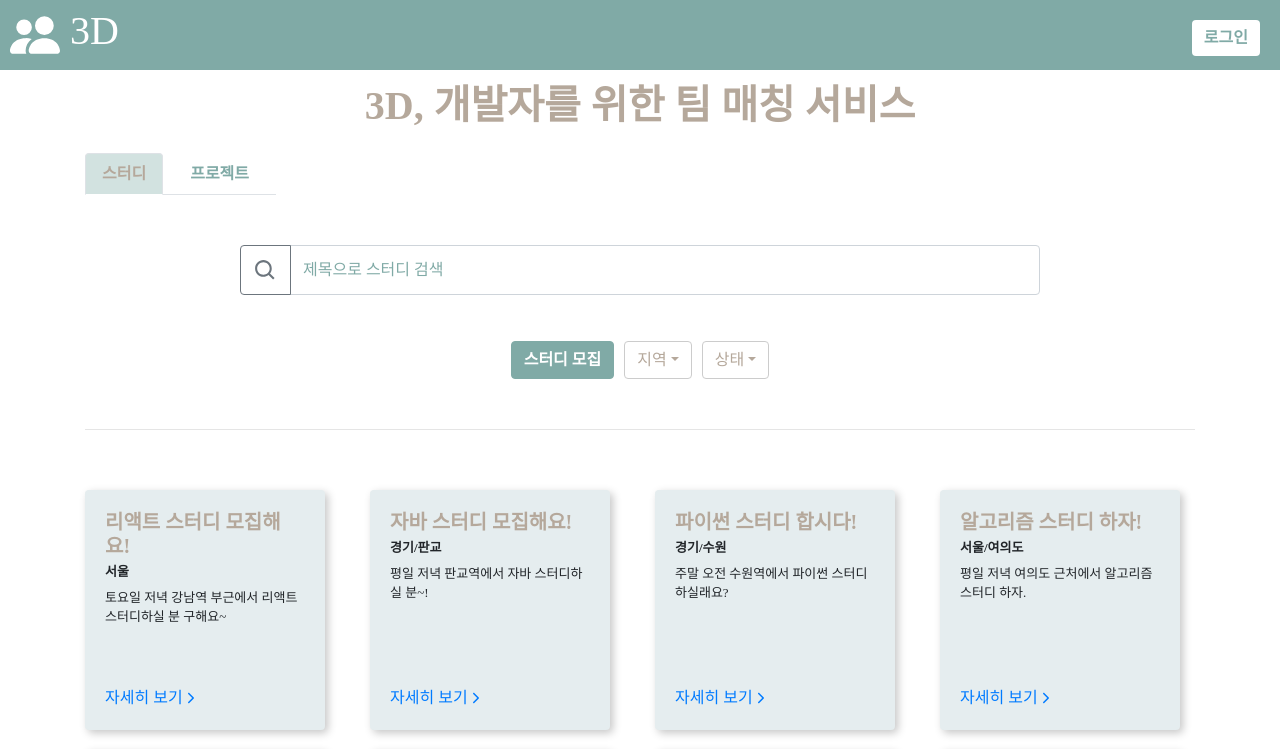
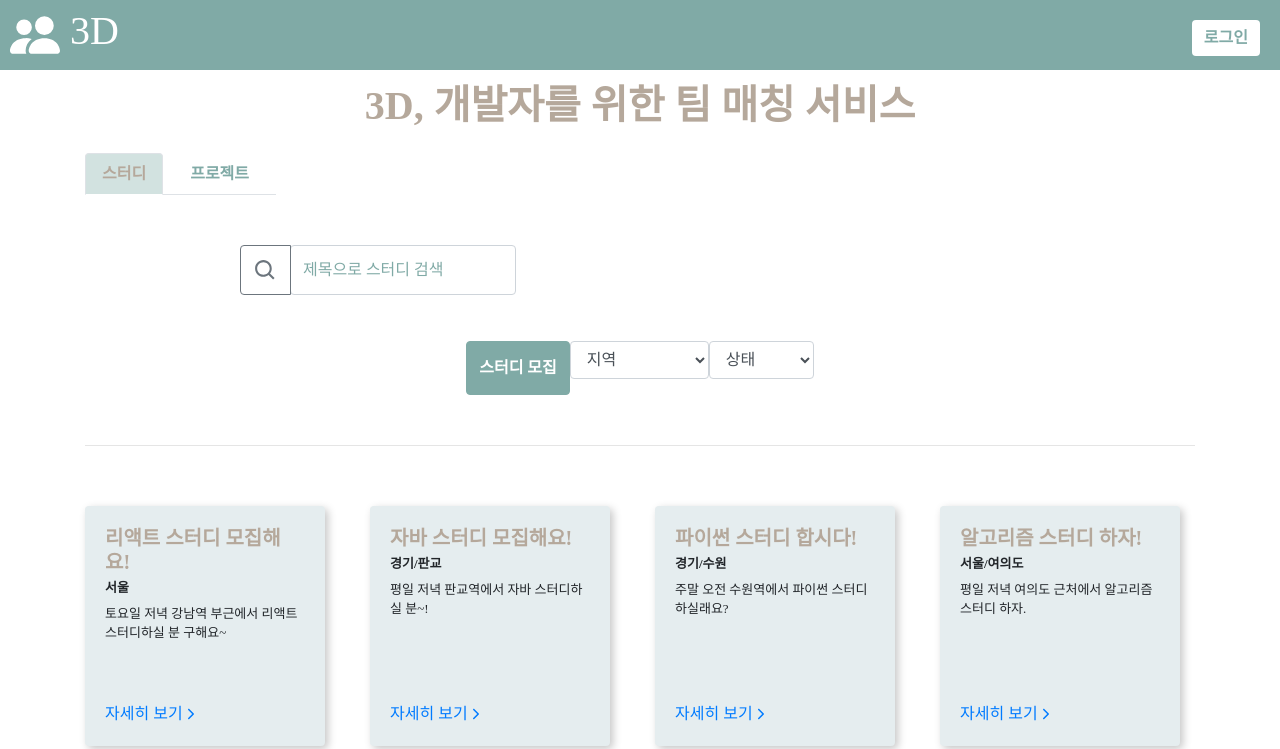
Before and after one commit to 3ddd-developers/3d-frontend, a React app: page / in a window 1280 px wide. Shown: the top 749 px of the page. Built offline with nearby package versions, Linux system fonts and the light colour scheme; a web font is replaced by a local one.

Commit message:
[feat] pagination 로직 구현 및 api 연동 로직 구현

```diff
--- a/src/pages/Main.jsx
+++ b/src/pages/Main.jsx
@@ -1,5 +1,5 @@
 import React, { useState, useEffect } from 'react';
-import { Container, Row, Col, Button, DropdownButton, Dropdown, InputGroup, FormControl, Card, Tabs, Tab, Pagination } from 'react-bootstrap';
+import { Container, Row, Col, Button, DropdownButton, Dropdown, InputGroup, Form, FormControl, Card, Tabs, Tab, Pagination } from 'react-bootstrap';
 import { BiSearch } from "react-icons/bi";
 import { IoIosArrowForward } from "react-icons/io";
 import axios from 'axios';
@@ -38,7 +38,13 @@ const Main = () => {
     const [offset, setOffset] = useState(0);
     const [active, setActive] = useState(1);
 
+    const [region, setRegion] = useState('지역');
+    const [state, setState] = useState('상태');
+
     // pagination
+    // TODO
+    // 1. GetList 이후 pages 설정하는 로직 필요함
+    // 2. page num < 1 일 때 1으로 셋팅하는 로직 필요, page num > page num 일 때 page num 으로 셋팅하는 로직 필요 (예외처리)
     let pages = [];
     for (let number = 1; number <= 5; number++) {
         pages.push(
@@ -51,9 +57,11 @@ const Main = () => {
     const onSearch = evt => {
         if (evt.type === 'click' || evt.type === 'keydown' && evt.keyCode === 13) {
             // TODO 검색 서비스 콜
-            // offset, limit 추가해야 함
+
+            setSearchVal(evt.target.value);
+            setActive(1);
             return;
-            axios.get(`/api/study/post?title=${searchVal}`)
+            axios.get(`/api/study/post?limit=20&offset=1&title=${searchVal}`)
                 .then(function (response) {
                     // console.log(response);
                     let arr = response.data.res.map(item => {
@@ -74,7 +82,49 @@ const Main = () => {
     }
 
     const onChange = evt => {
-        setSearchVal(evt.target.value);
+        switch (evt.target.id) {
+            case 'region':
+
+                setRegion(evt.target.value);
+                setActive(1);
+                break;
+            case 'state':
+
+                setState(evt.target.value);
+                setActive(1);
+                break;
+            default:
+                break;
+        }
+    }
+
+    const getStudyList = () => {
+        let url = `/api/study/post?limit=20&offset=${active}`;
+
+        if (searchVal !== '') url += `?title=${searchVal}`;
+        if (state !== '상태') url += `?status_seq=${state}`
+        if (region !== '지역') url += `?place_seq=${region}`
+
+        // console.log(url);
+        // TODO: API 연동
+        return;
+        axios.get(url)
+            .then(function (response) {
+                // console.log(response);
+                let arr = response.data.res.map(item => {
+                    return {
+                        key: item.post_seq,
+                        title: item.title,
+                        space: item.place_seq,
+                        content: item.content
+                    }
+                });
+
+                setStudyList(arr);
+            })
+            .catch(function (error) {
+                console.log(error);
+            });
     }
 
     const onClickCreateStudy = () => {
@@ -89,6 +139,10 @@ const Main = () => {
     const onClickCreateProject = () => {
         window.location.href = '/#/projectCreate';
     }
+
+    useEffect(() => {
+        getStudyList();
+    }, [active, searchVal, region, state]);
 
     useEffect(() => {
         if (tab === 'study') {
@@ -173,8 +227,8 @@ const Main = () => {
         }
     }, [tab]);
 
-    const regions = ['서울/강남', '서울/건대', '서울/신촌홍대', '서울/여의도', '경기/판교', '경기/수원', '온라인'];
-    const states = ['모집중', '모집완료'];
+    const regions = ['지역', '서울/강남', '서울/건대', '서울/신촌홍대', '서울/여의도', '경기/판교', '경기/수원', '온라인'];
+    const states = ['상태', '모집중', '모집완료'];
 
     return (
         <Container style={{ marginTop: '-7%' }}>
@@ -191,17 +245,27 @@ const Main = () => {
                                 <InputGroup.Prepend>
                                     <Button onClick={onSearch} variant="outline-secondary"> <BiSearch style={{ width: '25px', height: '25px' }} /></Button>
                                 </InputGroup.Prepend>
-                                <FormControl className='main-search' onChange={onChange} onKeyDown={onSearch} style={{ height: '50px' }} placeholder='제목으로 스터디 검색' />
+                                <Form.Group style={{ marginBottom: '0' }} controlId='search'>
+                                    <FormControl className='main-search' onKeyDown={onSearch} style={{ height: '50px' }} placeholder='제목으로 스터디 검색' />
+                                </Form.Group>
+
                             </InputGroup>
                         </Row>
                         <Row style={{ justifyContent: 'center', marginTop: '30px' }}>
                             <Button className='main-button' onClick={onClickCreateStudy}>스터디 모집</Button>
-                            <DropdownButton className='main-filter' id="dropdown-region" title="지역">
-                                {regions.map((region, idx) => <Dropdown.Item key={idx}>{region}</Dropdown.Item>)}
-                            </DropdownButton>
-                            <DropdownButton className='main-filter' id="dropdown-status" title="상태">
-                                {states.map((state, idx) => <Dropdown.Item key={idx}>{state}</Dropdown.Item>)}
-                            </DropdownButton>
+
+                            <Form.Group controlId='region'>
+                                <FormControl className='main-select' as="select" onChange={onChange}>
+                                    {regions.map((region, idx) => <option key={idx}>{region}</option>)}
+                                </FormControl>
+                            </Form.Group>
+                            <Form.Group controlId='state'>
+                                <FormControl className='main-select' as="select" onChange={onChange}>
+                                    {states.map((state, idx) => <option key={idx}>{state}</option>)}
+                                </FormControl>
+                            </Form.Group>
+
+
                         </Row>
                         <hr style={{ marginTop: '50px' }} />
                         <Row style={{ marginTop: '50px' }}>
```
